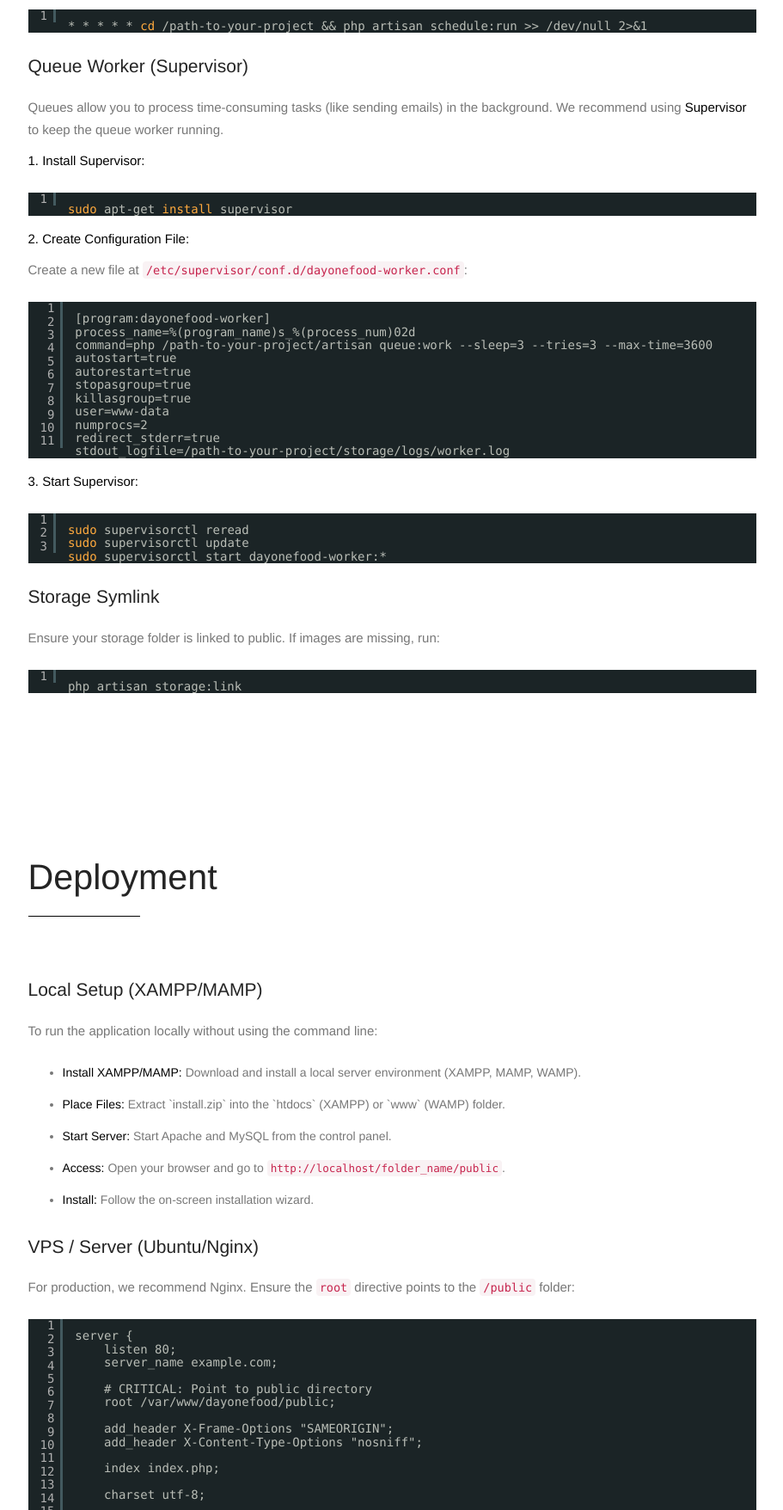
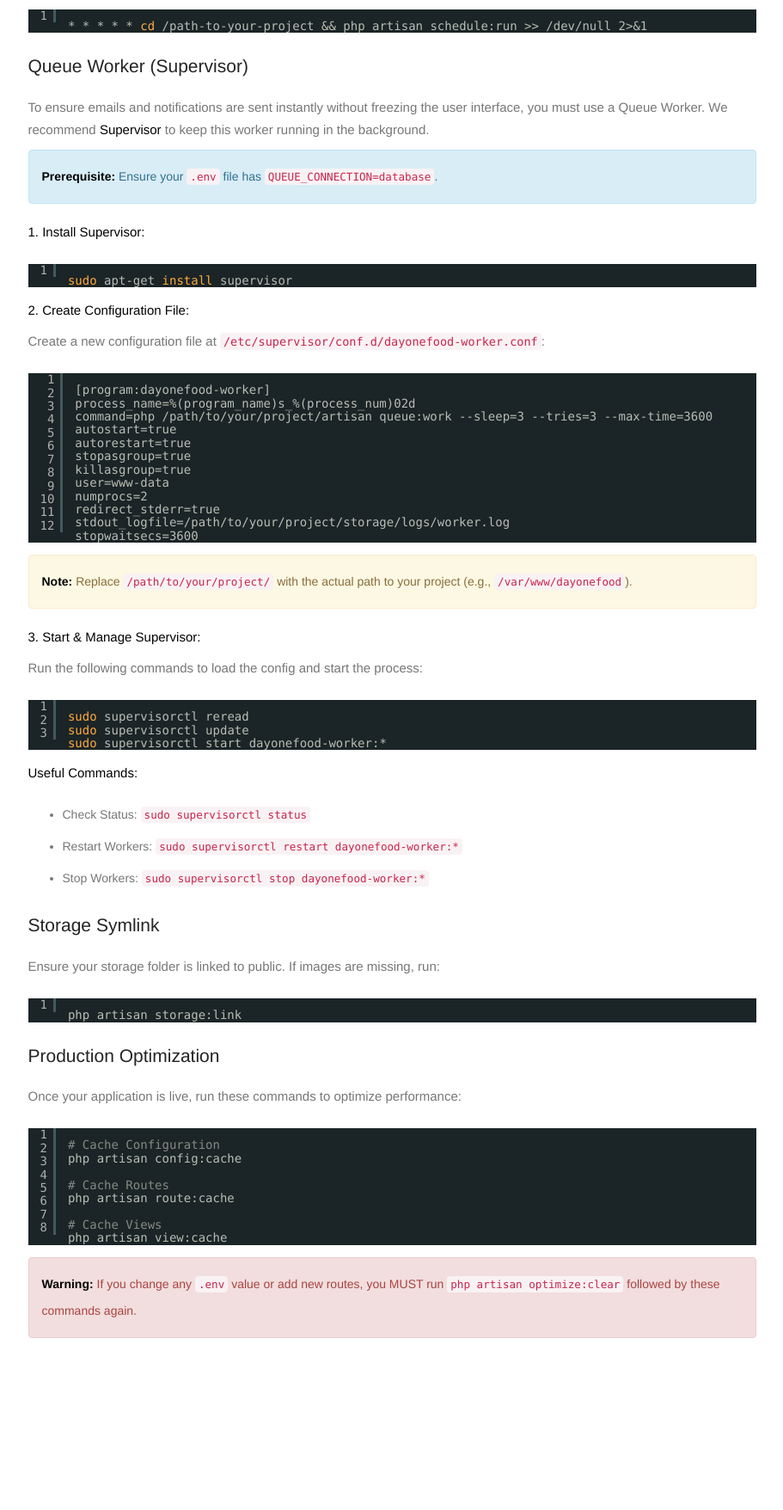
Before and after one commit to alimrun/dayonefood-doc, a plain HTML site: page index.html in a window 1280 px wide. Shown: the part 9740-11496 px from the top of the page at 86% size, without its empty margins (330-1241 px from the left). Drawn offline with Linux system fonts and the light colour scheme.

Commit message:
docs: expand server setup guide and navigation structure
- Add detailed subsections to "System Features" in the navigation.
- Extend "Server Configuration" section with a new "Optimization" subsection.
- Improve Supervisor queue worker instructions with prerequisite note, path warnings, and management commands.
- Add production optimization commands with a warning about clearing cache after changes.

```diff
--- a/index.html
+++ b/index.html
@@ -122,7 +122,15 @@
                                     <li><a href="#line1_2">Folder Structure</a></li>
                                 </ul>
                             </li>
-                            <li><a href="#line_features">System Features</a></li>
+                            <li><a href="#line_features">System Features</a>
+                                <ul class="nav">
+                                    <li><a href="#line_feat_1">Order & Delivery</a></li>
+                                    <li><a href="#line_feat_2">Food Management</a></li>
+                                    <li><a href="#line_feat_3">Marketing & Retention</a></li>
+                                    <li><a href="#line_feat_4">User & System</a></li>
+                                    <li><a href="#line_feat_5">Reports & Analytics</a></li>
+                                </ul>
+                            </li>
                             <li><a href="#line2">Prerequisites</a>
                                 <ul class="nav">
                                     <li><a href="#line2_1">Server Requirements</a></li>
@@ -160,6 +168,7 @@
                                     <li><a href="#line_server_2">Cron Job</a></li>
                                     <li><a href="#line_server_3">Queue Worker</a></li>
                                     <li><a href="#line_server_4">Symlink</a></li>
+                                    <li><a href="#line_server_5">Optimization</a></li>
                                 </ul>
                             </li>
                             <li><a href="#line6">Deployment</a>
@@ -590,7 +599,11 @@ upload_max_filesize = 100M
                                 </pre>
 
                                 <h4 id="line_server_3">Queue Worker (Supervisor)</h4>
-                                <p>Queues allow you to process time-consuming tasks (like sending emails) in the background. We recommend using <strong>Supervisor</strong> to keep the queue worker running.</p>
+                                <p>To ensure emails and notifications are sent instantly without freezing the user interface, you must use a Queue Worker. We recommend <strong>Supervisor</strong> to keep this worker running in the background.</p>
+
+                                <div class="alert alert-info">
+                                    <strong>Prerequisite:</strong> Ensure your <code>.env</code> file has <code>QUEUE_CONNECTION=database</code>.
+                                </div>
 
                                 <p><strong>1. Install Supervisor:</strong></p>
                                 <pre class="brush: bash">
@@ -598,11 +611,11 @@ sudo apt-get install supervisor
                                 </pre>
 
                                 <p><strong>2. Create Configuration File:</strong></p>
-                                <p>Create a new file at <code>/etc/supervisor/conf.d/dayonefood-worker.conf</code>:</p>
+                                <p>Create a new configuration file at <code>/etc/supervisor/conf.d/dayonefood-worker.conf</code>:</p>
                                 <pre class="brush: plain">
 [program:dayonefood-worker]
 process_name=%(program_name)s_%(process_num)02d
-command=php /path-to-your-project/artisan queue:work --sleep=3 --tries=3 --max-time=3600
+command=php /path/to/your/project/artisan queue:work --sleep=3 --tries=3 --max-time=3600
 autostart=true
 autorestart=true
 stopasgroup=true
@@ -610,21 +623,49 @@ killasgroup=true
 user=www-data
 numprocs=2
 redirect_stderr=true
-stdout_logfile=/path-to-your-project/storage/logs/worker.log
+stdout_logfile=/path/to/your/project/storage/logs/worker.log
+stopwaitsecs=3600
                                 </pre>
+                                <div class="alert alert-warning">
+                                    <strong>Note:</strong> Replace <code>/path/to/your/project/</code> with the actual path to your project (e.g., <code>/var/www/dayonefood</code>).
+                                </div>
 
-                                <p><strong>3. Start Supervisor:</strong></p>
+                                <p><strong>3. Start & Manage Supervisor:</strong></p>
+                                <p>Run the following commands to load the config and start the process:</p>
                                 <pre class="brush: bash">
 sudo supervisorctl reread
 sudo supervisorctl update
 sudo supervisorctl start dayonefood-worker:*
                                 </pre>
 
+                                <p><strong>Useful Commands:</strong></p>
+                                <ul class="intro-list">
+                                    <li>Check Status: <code>sudo supervisorctl status</code></li>
+                                    <li>Restart Workers: <code>sudo supervisorctl restart dayonefood-worker:*</code></li>
+                                    <li>Stop Workers: <code>sudo supervisorctl stop dayonefood-worker:*</code></li>
+                                </ul>
+
                                 <h4 id="line_server_4">Storage Symlink</h4>
                                 <p>Ensure your storage folder is linked to public. If images are missing, run:</p>
                                 <pre class="brush: bash">
 php artisan storage:link
                                 </pre>
+
+                                <h4 id="line_server_5">Production Optimization</h4>
+                                <p>Once your application is live, run these commands to optimize performance:</p>
+                                <pre class="brush: bash">
+# Cache Configuration
+php artisan config:cache
+
+# Cache Routes
+php artisan route:cache
+
+# Cache Views
+php artisan view:cache
+                                </pre>
+                                <div class="alert alert-danger">
+                                    <strong>Warning:</strong> If you change any <code>.env</code> value or add new routes, you MUST run <code>php artisan optimize:clear</code> followed by these commands again.
+                                </div>
                             </div>
                         </div>
                     </section>
```
